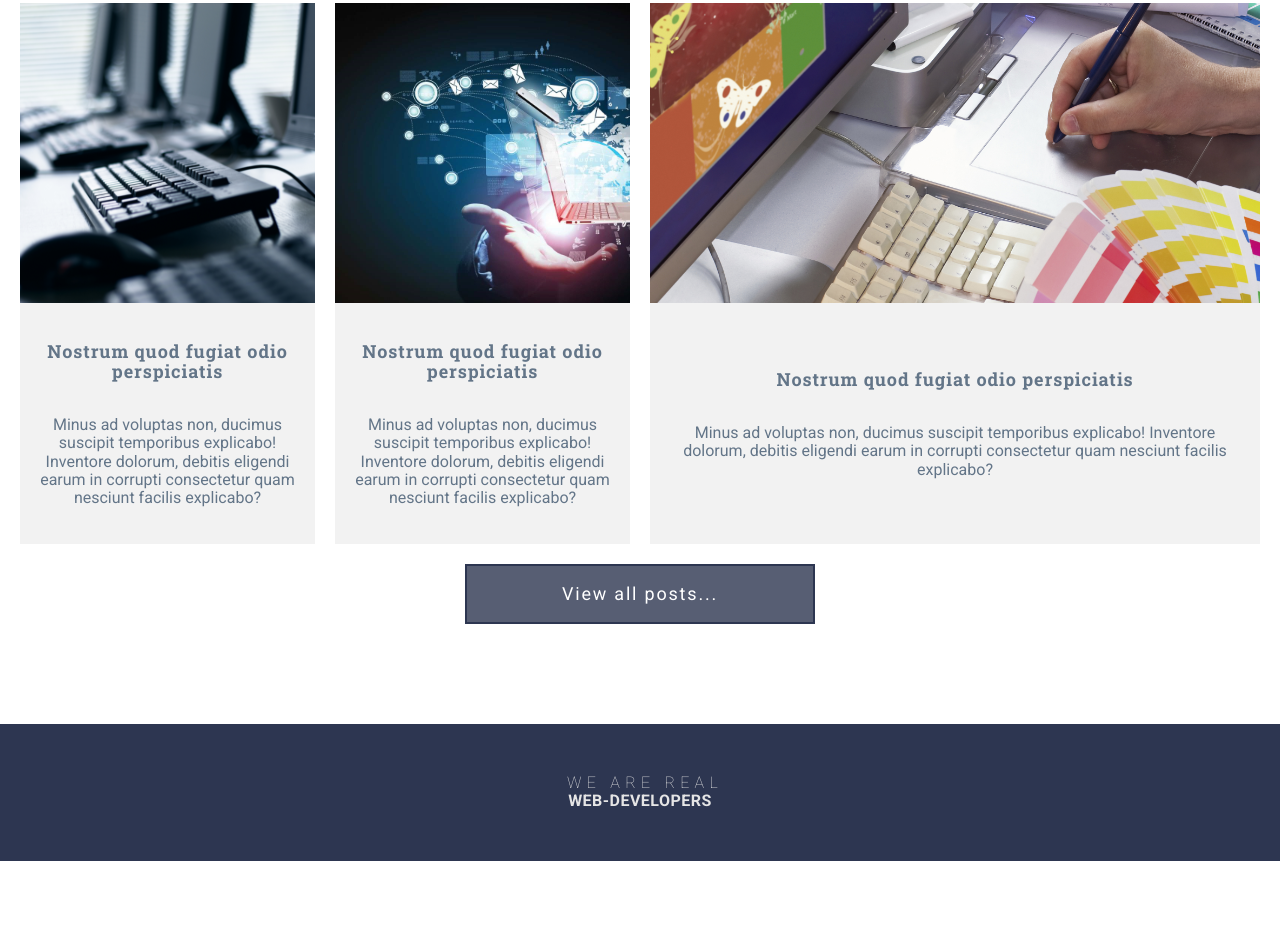
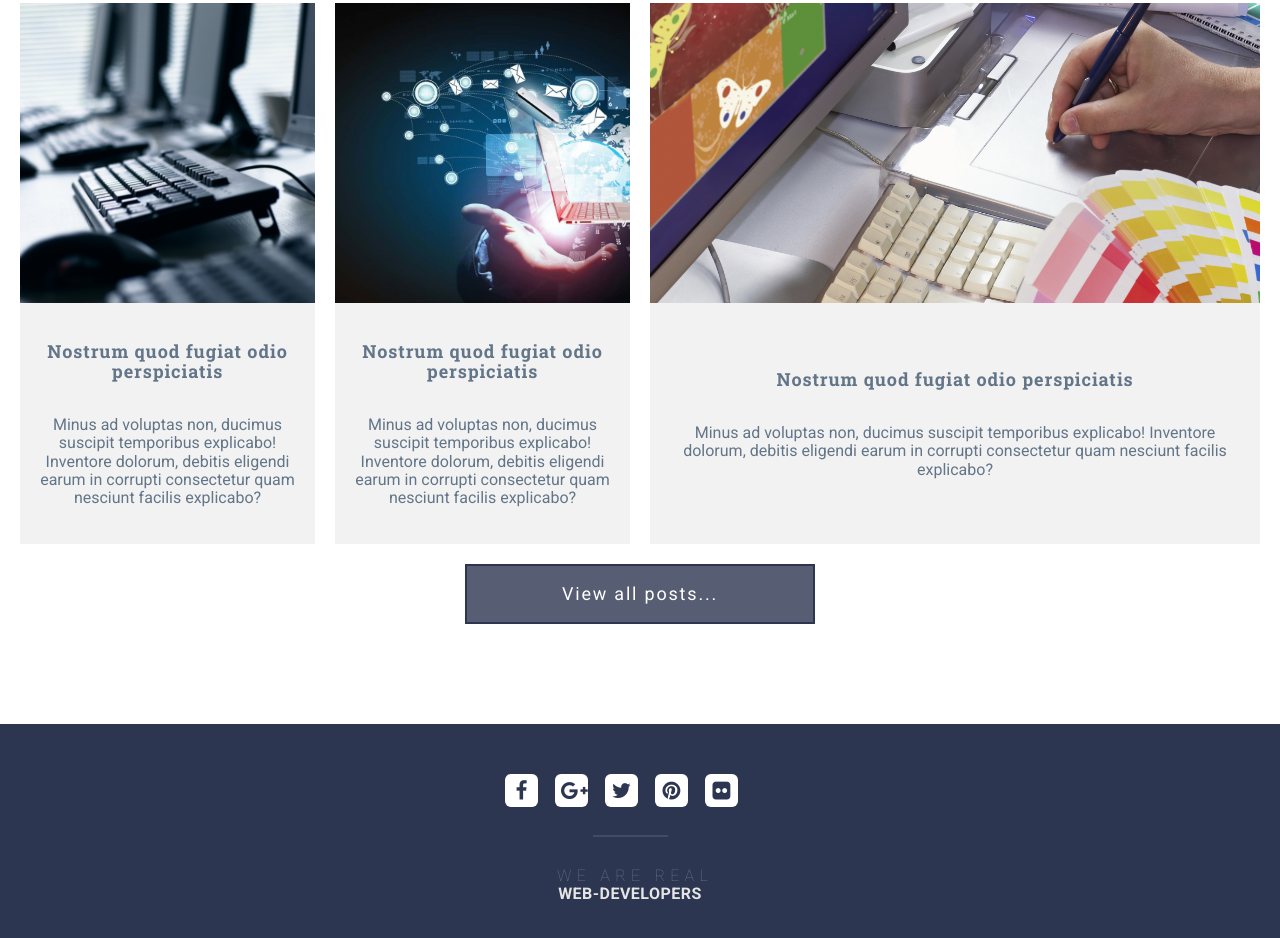
Before and after one commit to TatianaKan/2021grid-template, a website: page index.html in a window 1280 px wide. Shown: the part 3345-4283 px from the top of the page. Before the commit the page ends 4206 px from the top, so only its background shows below. Drawn offline with nearby package versions, Linux system fonts and the light colour scheme.

Commit message:
footer++

```diff
--- a/assets/scss/_common.scss
+++ b/assets/scss/_common.scss
@@ -77,7 +77,9 @@ p {
   color: $color-gray;
 
 }
-
+.lg {
+  font-family: "Font Awesome";
+}
 
 // hr {
 
--- a/assets/scss/_footer.scss
+++ b/assets/scss/_footer.scss
@@ -1,12 +1,42 @@
 .footer {
   text-align: center;
-padding: 50px;
+  padding: 50px 20px 70px 0;
   background-color: $color-primary;
 
+  &__social {
+    position: relative;
+    display: grid;
+    margin-bottom: $gap * 2;
+    justify-content: center;
+    grid-template-columns: repeat(auto-fit, minmax(50px, max-content));
+    a {
+      display: block;
+      text-align: center;
+      font-size: 1.3rem;
+      width: 33px;
+      height: 33px;
+    //   float: left;
+      background: #fff;
+      // border: 1px solid #ccc;
+      // box-shadow: 0 2px 4px rgba(0,0,0,0.15), inset 0 0 50px rgba(0,0,0,0.1);
+      border-radius: 6px;
+      margin: 0 10px $gap 0;
+      padding: 6px;
+      color: $color-primary;
+      &:hover {
+        background-color: $color-accent;
+      }
+    }
 
-
-&__social {
-
+    &::after {
+      position: absolute;
+      content: "";
+      background-color: rgba(255, 255, 255, 0.1);
+      width: 75px;
+      height: 2px;
+      left: calc(50% - 75px / 2);
+      bottom: -10px;
+    }
   }
 
   &__content {
@@ -16,14 +46,13 @@ background-color: $color-primary;
         font-weight: 1;
         letter-spacing: 0.33em;
         margin-right: -10px;
+        color: rgba(255, 255, 255, 0.3);;
       }
 
       &:nth-of-type(2) {
         font-weight: 600;
         letter-spacing: 0.03em;
-
-        }
-
       }
     }
   }
+}
--- a/index.html
+++ b/index.html
@@ -9,7 +9,9 @@
   <link rel="preconnect" href="https://fonts.gstatic.com">
   <link href="https://fonts.googleapis.com/css?family=Roboto+Slab:100,300,400,700%7CRoboto:100,300,400,500,700,900"
     rel="stylesheet">
-  <link rel="stylesheet" href="assets/css/style.css">
+    <link href="//maxcdn.bootstrapcdn.com/font-awesome/4.7.0/css/font-awesome.min.css" rel="stylesheet">
+
+    <link rel="stylesheet" href="assets/css/style.css">
 </head>
 
 <body>
@@ -268,7 +270,21 @@
   <footer class="footer">
  <div class="footer__container">
 <div class="footer__social">
-
+<a href="#">
+  <i class="fa fa-facebook "></i>
+</a>
+<a href="#">
+  <i class="fa fa-google-plus "></i>
+</a>
+<a href="#">
+  <i class="fa fa-twitter "></i>
+</a>
+<a href="#">
+  <i class="fa fa-pinterest "></i>
+</a>
+<a href="#">
+  <i class="fa fa-flickr"></i>
+</a>
 
 </div>
 <div class="footer__content">
```
Also changed, not shown: assets/css/all.min.css (added), assets/css/style.css. Lines whose indentation alone changed are shown as unchanged.
